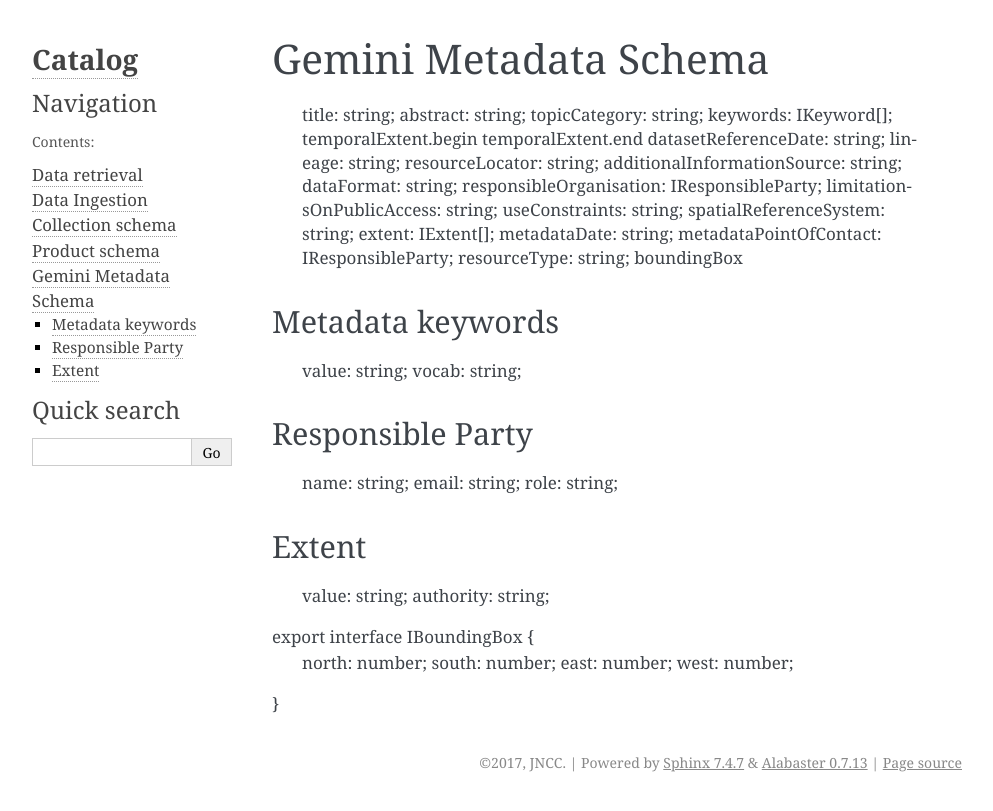
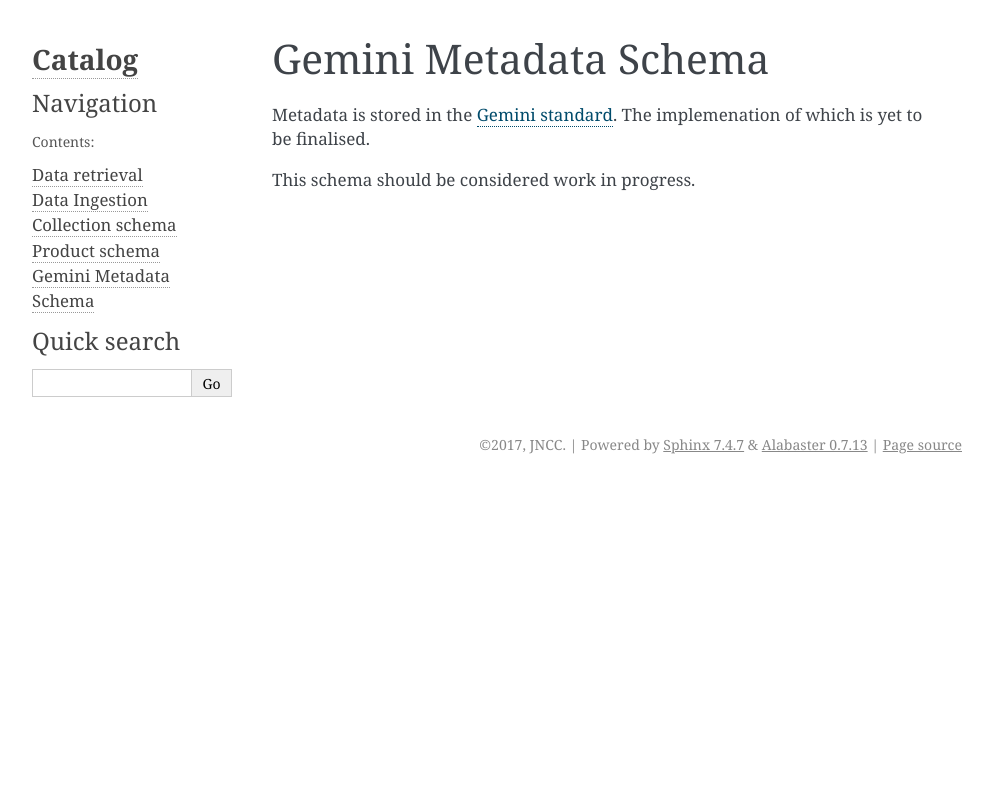
Before and after one commit to jncc/catalog, a Sphinx documentation site: the page built from docs/data/metadata.rst, in a window 1280 px wide. Shown: the top 811 px of the page, without its empty margins (148-1141 px from the left). Built offline with Sphinx 7.4.7, drawn with Linux system fonts in a browser that asks for light colours.

Commit message:
Metadata holding page for docs

```diff
--- a/docs/data/metadata.rst
+++ b/docs/data/metadata.rst
@@ -3,7 +3,11 @@
 Gemini Metadata Schema
 **********************
 
-  title: string;
+Metadata is stored in the `Gemini standard <http://www.agi.org.uk/agi-groups/standards-committee/uk-gemini>`_. The implemenation of which is yet to be finalised.
+
+This schema should be considered work in progress.
+
+..  title: string;
   abstract: string;
   topicCategory: string;
   keywords: IKeyword[];
@@ -24,28 +28,29 @@ Gemini Metadata Schema
   resourceType: string;
   boundingBox
 
-Metadata keywords
-=================
+.. Metadata keywords
+.. =================
 
-  value: string;
+..  value: string;
   vocab: string;
 
-Responsible Party
-=================
+.. Responsible Party
+.. =================
 
-  name: string;
+..  name: string;
   email: string;
   role: string;
 
-Extent
-======
+.. Extent
+.. ======
 
-  value: string;
+..  value: string;
   authority: string;
 
-export interface IBoundingBox {
-  north: number;
+.. BoundingBox
+.. ===========
+
+..  north: number;
   south: number;
   east: number;
   west: number;
-}
```
